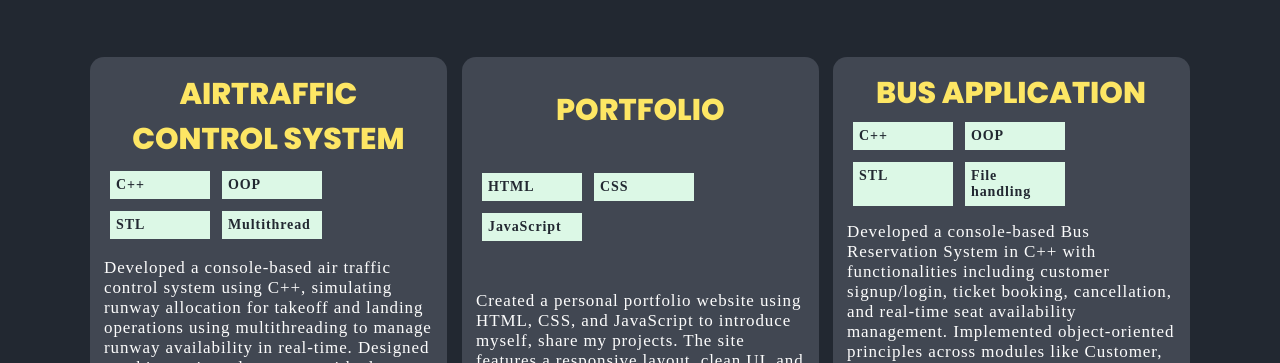
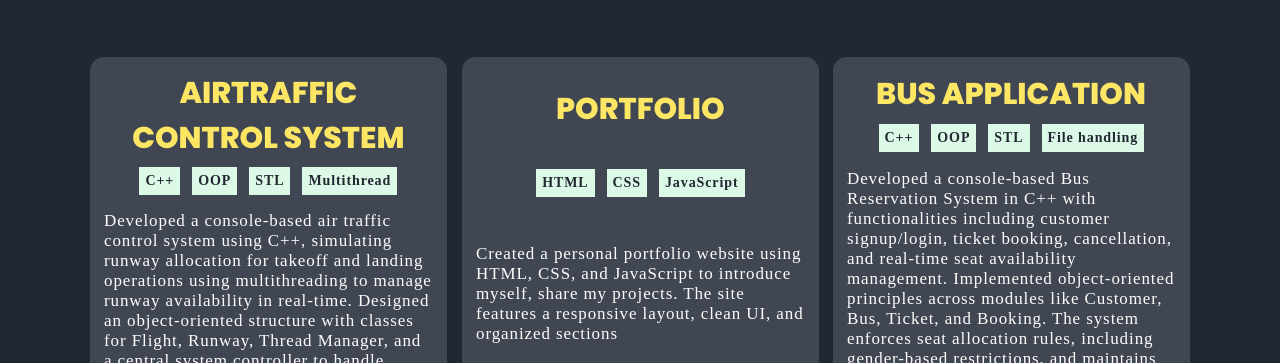
Before and after one commit to Arjun2602/Portfolio, a plain HTML site: page index.html in a window 1280 px wide. Shown: the part 1351-1714 px from the top of the page. Drawn offline with Linux system fonts and the light colour scheme.

Commit message:
width full content for stacks

```diff
--- a/style.css
+++ b/style.css
@@ -539,7 +539,8 @@ table th span{
 }
 .stack p{
   background-color: rgb(220, 248, 230);
-  width: 100px;
+  width: fit-content;
+  max-width: 100%;
   margin: 6px;
   font-size: 14px;
   font-weight: bold;
@@ -547,6 +548,7 @@ table th span{
   border: none;
   color: rgb(34, 40, 49);
   padding: 6px;
+
 }
 .view-github{
   background-color: rgb(254, 240, 138);
```
